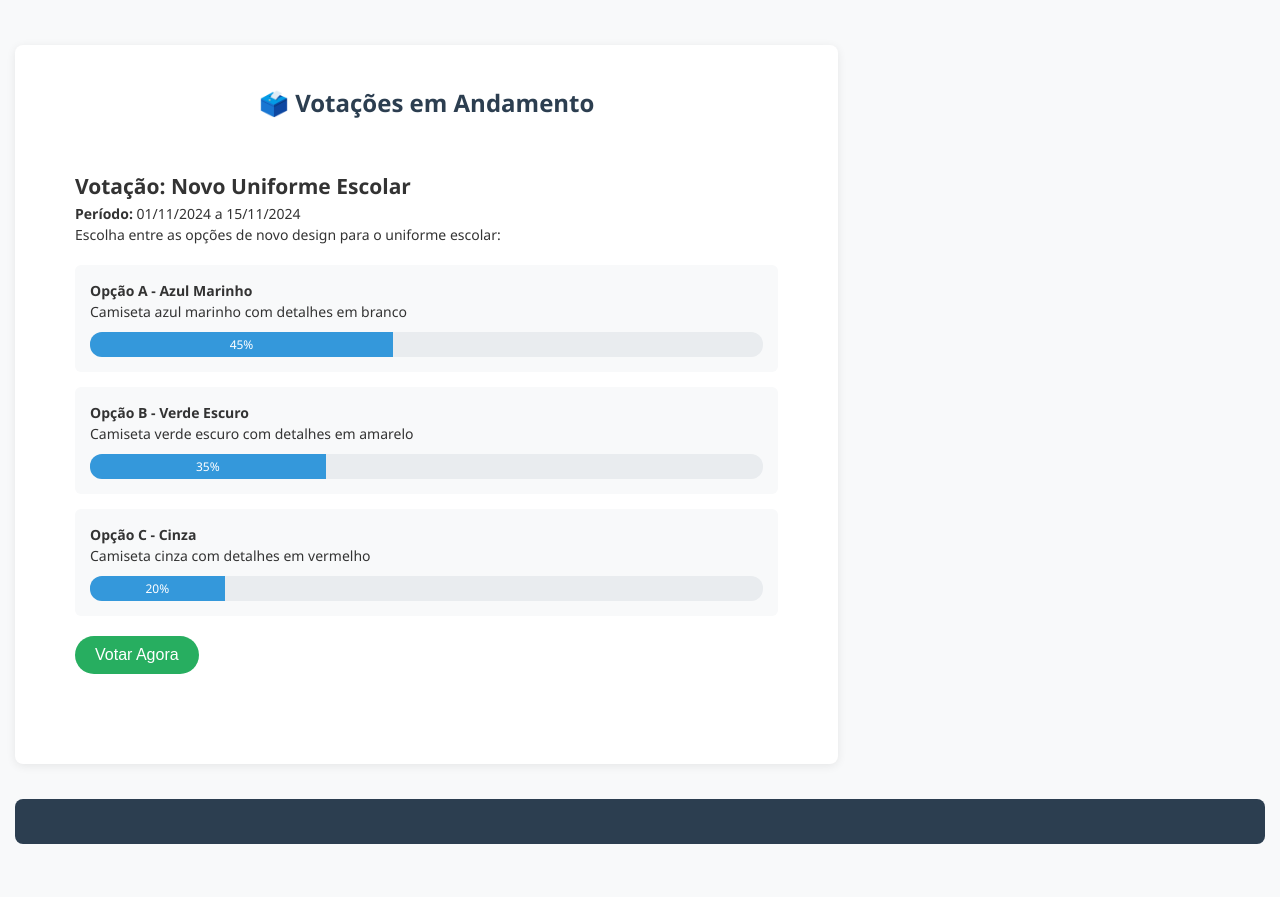
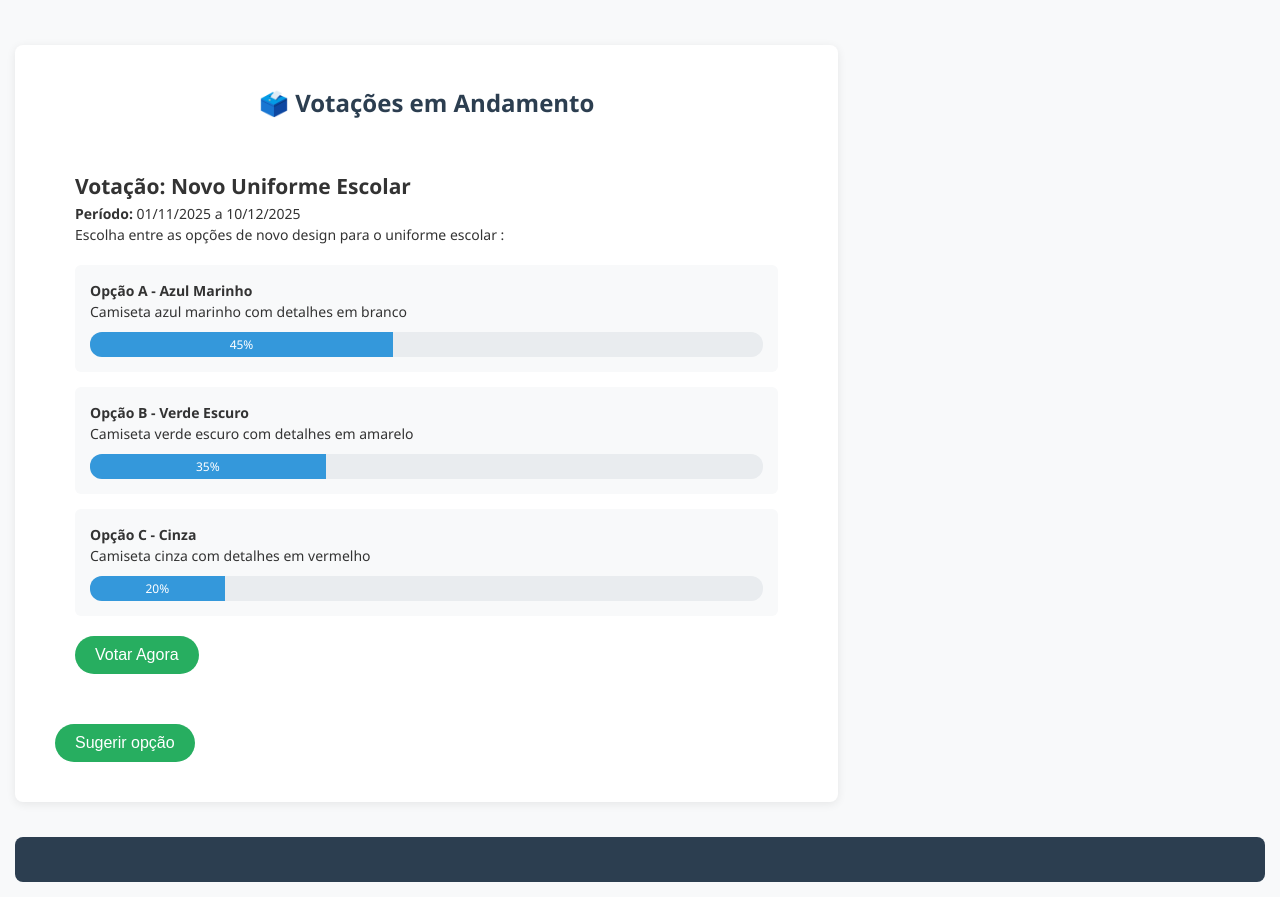
Before and after one commit to PyAutoDeni/dan2cunhaedu.wuaze.com, a PHP site: page /votacoes.html in a window 1280 px wide. Before the commit the page ends 844 px from the top, so only its background shows below. Run offline with PHP 8.4, Linux system fonts and the light colour scheme.

Commit message:
Quaseee...

```diff
--- a/css/styles.css
+++ b/css/styles.css
@@ -724,6 +724,16 @@ body {
     font-size: 16px;
 }
 
+.botao-sugestao {
+    background: #27ae60;
+    color: white;
+    border: none;
+    padding: 10px 20px;
+    border-radius: 20px;
+    cursor: pointer;
+    font-size: 16px;
+}
+
 .proximas-votacoes {
     background: #e8f4fd;
     padding: 15px;
--- a/index.html
+++ b/index.html
@@ -7,7 +7,6 @@
     <link rel="stylesheet" href="css/styles.css">
     <link rel="shortcut icon" href="img/cunha.jpg" type="image/x-icon">
 <link rel="icon" href="img/cunha.jpg" type="image/png">
-
     <style>
         .header h6 {
             font-size: 40px;
--- a/votacoes.html
+++ b/votacoes.html
@@ -18,8 +18,8 @@
 
                 <div class="votacao-ativa">
                     <h2>Votação: Novo Uniforme Escolar</h2>
-                    <p><strong>Período:</strong> 01/11/2024 a 15/11/2024</p>
-                    <p>Escolha entre as opções de novo design para o uniforme escolar:</p>
+                    <p><strong>Período:</strong> 01/11/2025 a 10/12/2025</p>
+                    <p>Escolha entre as opções de novo design para o uniforme escolar :</p>
 
                     <div class="opcoes-votacao">
                         <div class="opcao">
@@ -50,14 +50,8 @@
                     <button class="botao-votar">Votar Agora</button>
                 </div>
 
-                <!-- <div class="proximas-votacoes">
-                    <h3>Próximas Votações</h3>
-                    <ul>
-                        <li><strong>Nome do Evento Cultural</strong> - Início: 20/11</li>
-                        <li><strong>Cor da Sala do Grêmio</strong> - Início: 25/11</li>
-                        <li><strong>Atividade de Fim de Ano</strong> - Início: 01/12</li>
-                    </ul>
-                </div> -->
+                <button class="botao-sugestao">Sugerir opção</button>
+
             </div>
         </main>
 
```
